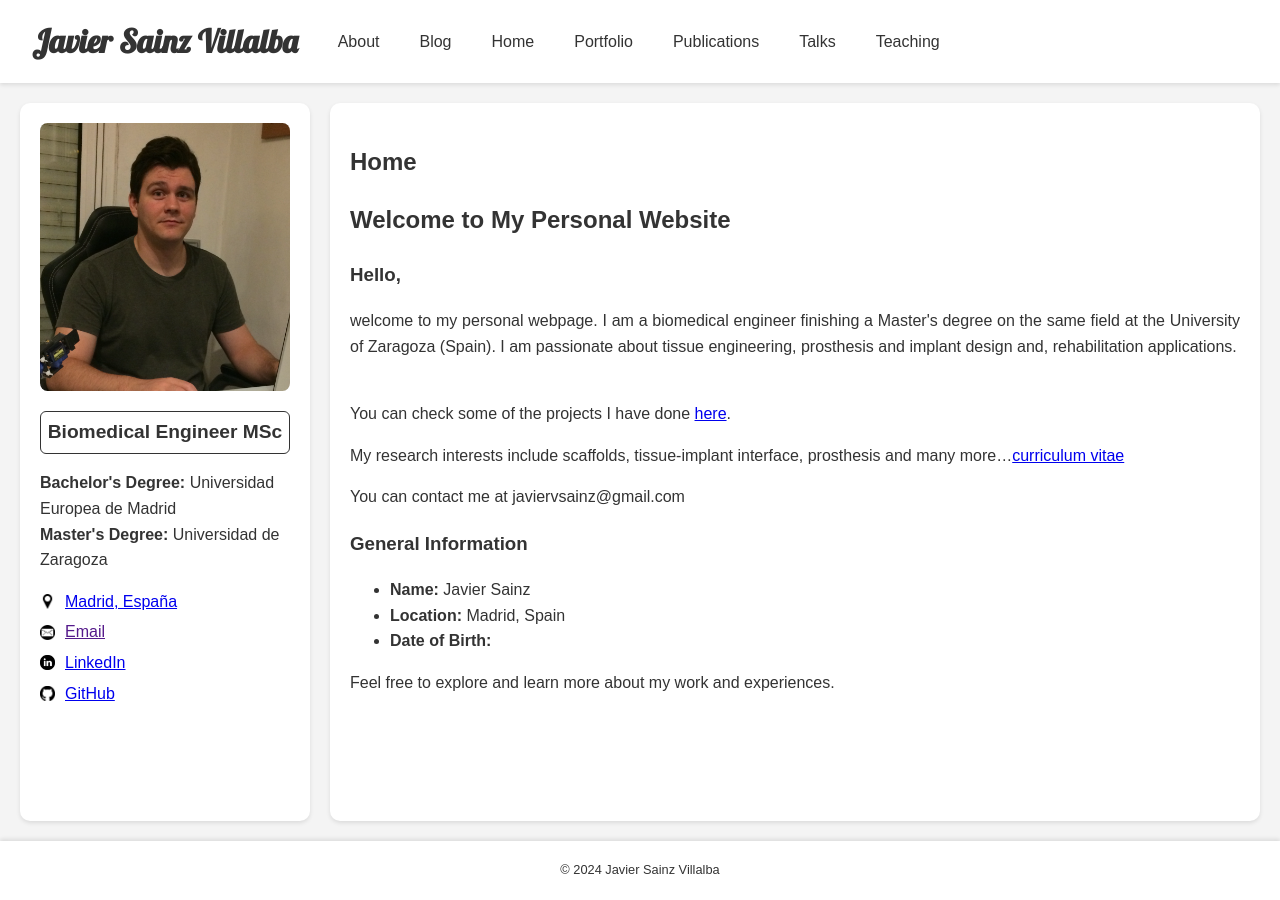
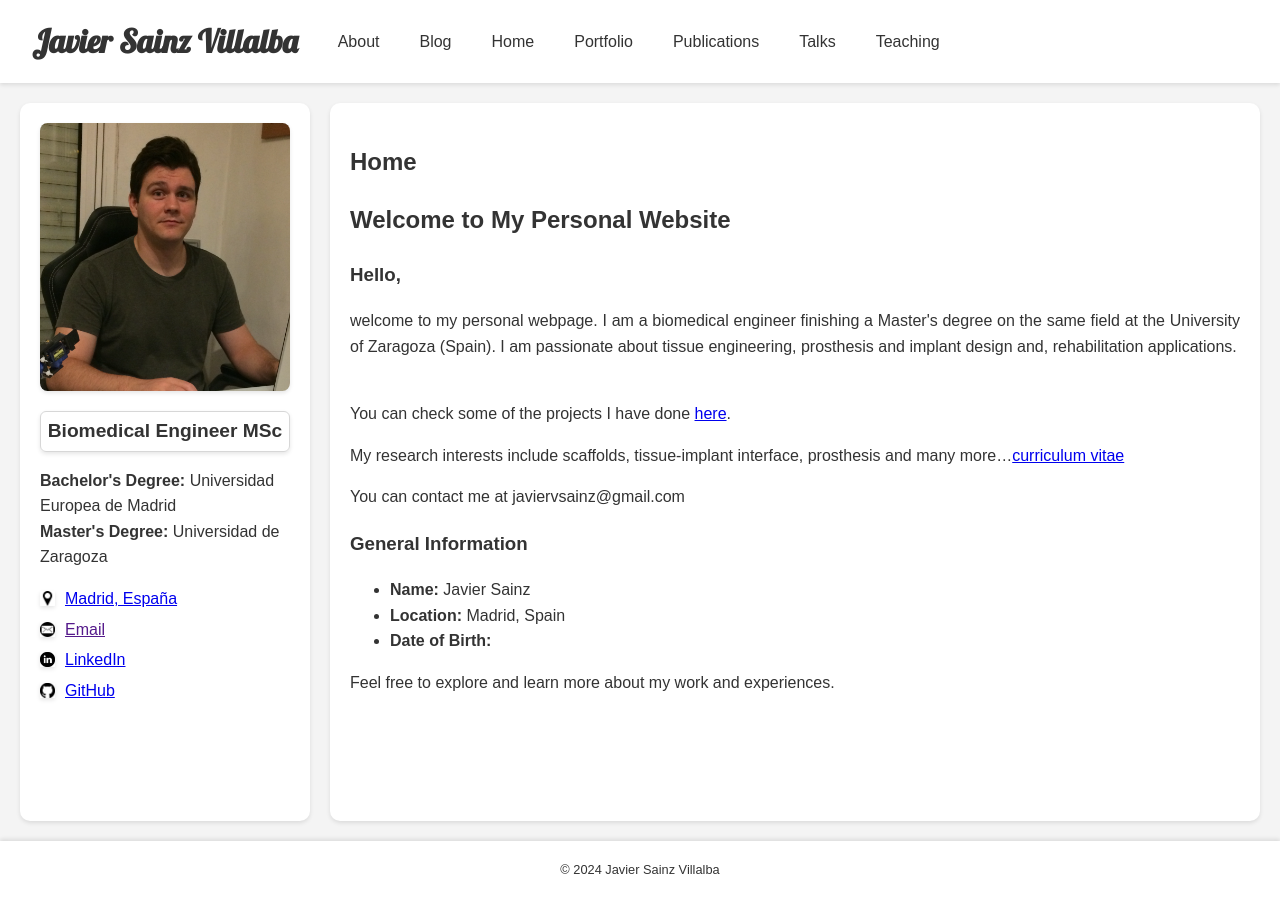
Before and after one commit to javiersainzvillalba/javiersainzvillalba.github.io, a Jekyll site: the page built from index.md, in a window 1280 px wide. Built offline with Jekyll 4.4.1, drawn with Linux system fonts in a browser that asks for light colours.

Commit message:
Update style.css

```diff
--- a/assets/css/style.css
+++ b/assets/css/style.css
@@ -86,6 +86,7 @@ aside img {
   border-radius: 3%;
   display: block;
   margin: 0 auto 20px auto;
+  box-shadow: 0 2px 4px rgba(0, 0, 0, 0.1);
 }
 
 aside h2 {
@@ -96,11 +97,12 @@ aside h2 {
 .biomedical-engineer {
   text-align: center;
   font-size: 1.2em;
-  border: 1px solid #333; /* Estilo del borde */
+  border: 1px solid #d7d7d7; /* Estilo del borde */
   padding: 0px;
   border-radius: 6px; /* Borde redondeado */
   margin-bottom: 0px; /* Espacio inferior */
-  line-height: 0.15;
+  line-height: 0;
+  box-shadow: 0 2px 4px rgba(0, 0, 0, 0.1);
 }
 
 .social-links p {
```
